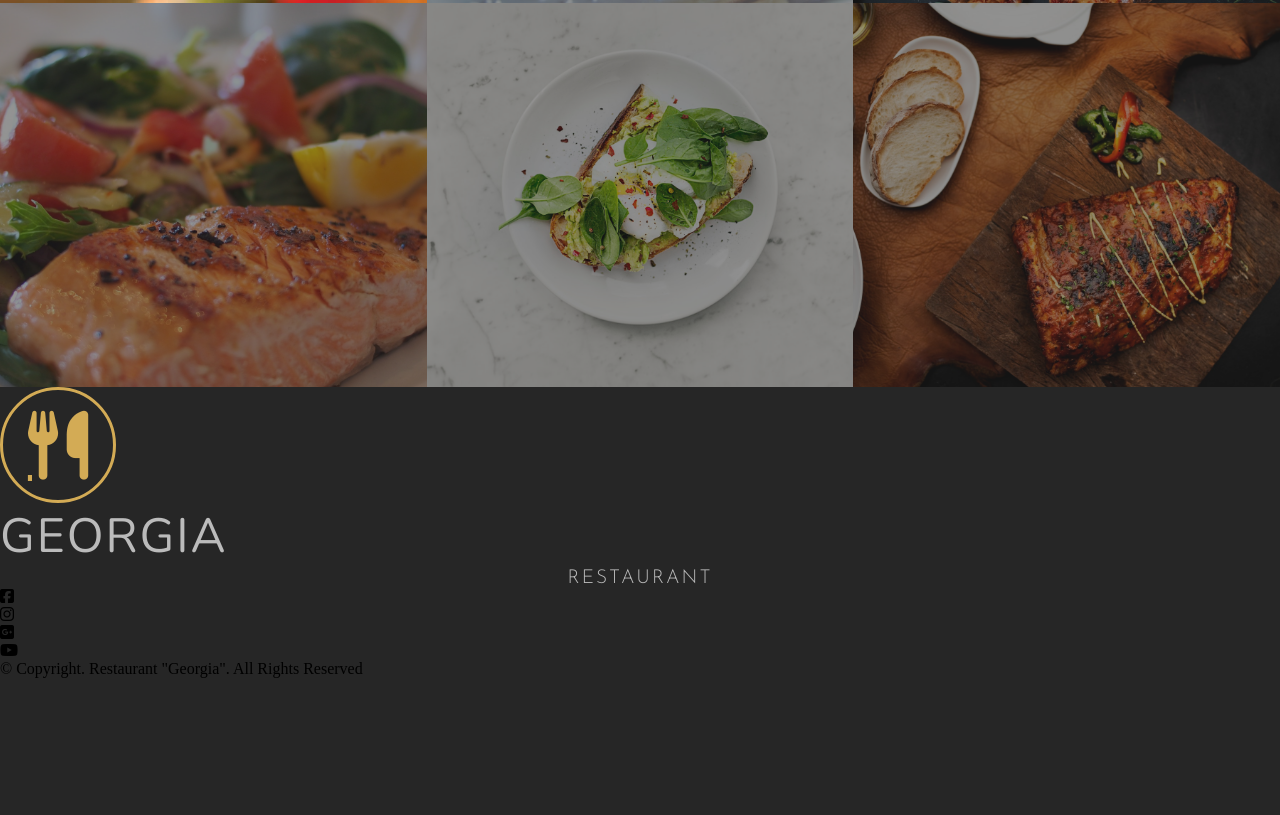
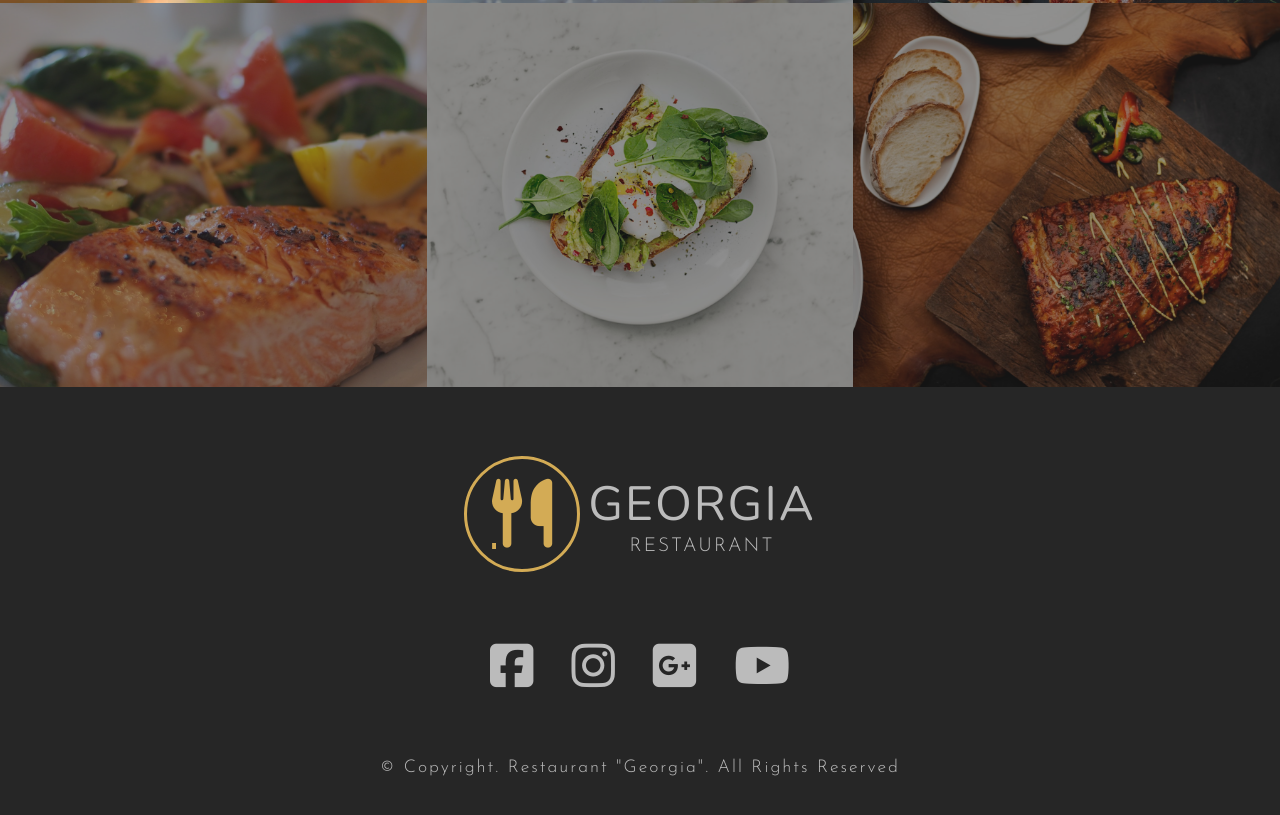
Before and after one commit to DayMrz/sass-restaurant-project, a website: page index.html in a window 1280 px wide. Shown: the part 1901-2716 px from the top of the page. Before the commit the page ends 2579 px from the top, so only its background shows below. Drawn offline with nearby package versions, Linux system fonts and the light colour scheme.

Commit message:
footer styled

```diff
--- a/scss/_layout.scss
+++ b/scss/_layout.scss
@@ -67,9 +67,50 @@
 }
 
 .gallery {
-
   .cards-wrapper {
     display: flex;
     flex-wrap: wrap;
   }
 }
+
+.footer {
+  @include flexLayout;
+  flex-direction: column;
+  padding: 4.3rem;
+
+  &-header {
+    align-items: center;
+    display: flex;
+    margin-bottom: 4.3rem;
+  }
+
+  .social-media {
+    display: flex;
+    justify-content: space-between;
+    list-style: none;
+    margin-bottom: 4.3rem;
+    width: 300px;
+
+    &-link {
+      text-decoration: none;
+    }
+
+    .fab {
+      color: $color-secondary;
+      cursor: pointer;
+      font-size: 3.1em;
+      transition: color .3s;
+
+      &:hover {
+        color: $color-primary;
+      }
+    }
+  }
+
+  &-copyright-paragraph {
+    @include textStyles(capitalize);
+    color: $color-secondary;
+    font-family: $font-josefinSans;
+    font-size: 1.1em;
+  }
+}
```
Also changed, not shown: css/main.css.
